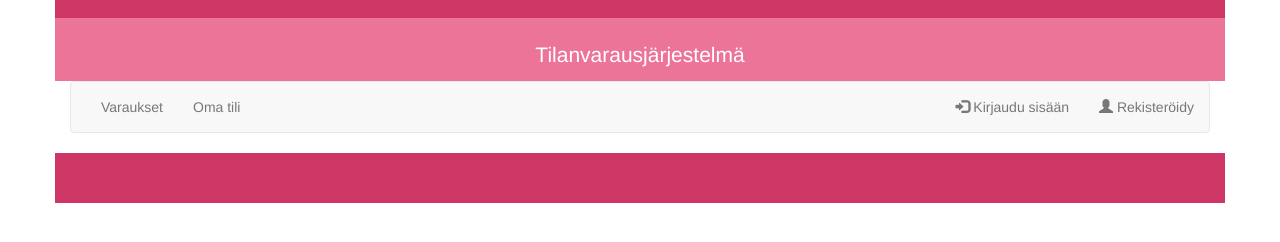
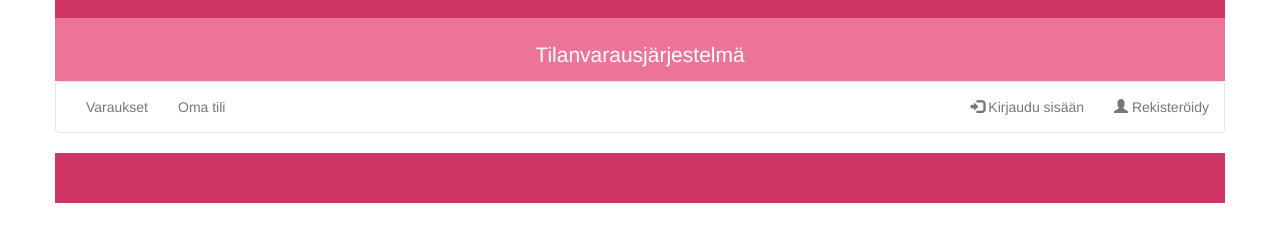
Before and after one commit to Oupi/tiva-tilavaraus, a website: page public/index.html in a window 1280 px wide. Shown: the part 72-314 px from the top of the page. Drawn offline with nearby package versions, Linux system fonts and the light colour scheme; some packages are replaced by stand-ins of ours.

Commit message:
Small changes to navbar

```diff
--- a/public/css/main.css
+++ b/public/css/main.css
@@ -33,12 +33,16 @@ html, body {
 	height: 50px; /* TEMP */
 }
 
+#nav-itemss {
+	padding: 0px;
+}
+
 .navi {
 	float: right;
 	margin-right: 2%;
 	color: white;
 }
 
-.popover {
-	color: black;
+.navbar, .navbar-default {
+	background-color: white;
 }
--- a/public/index.html
+++ b/public/index.html
@@ -35,7 +35,7 @@
 		</div>
 
 		<!-- Navigation bar -->
-		<div class="container">
+		<div class="container" id="nav-itemss">
 			<nav class="navbar navbar-default">
 				<div class="navbar-header">
 		      <button type="button" class="navbar-toggle" data-toggle="collapse" data-target="#myNavbar">
```
